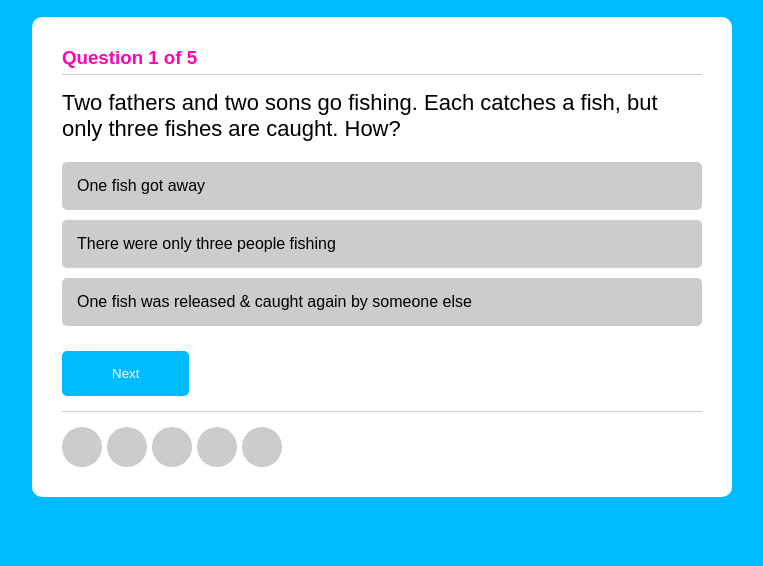
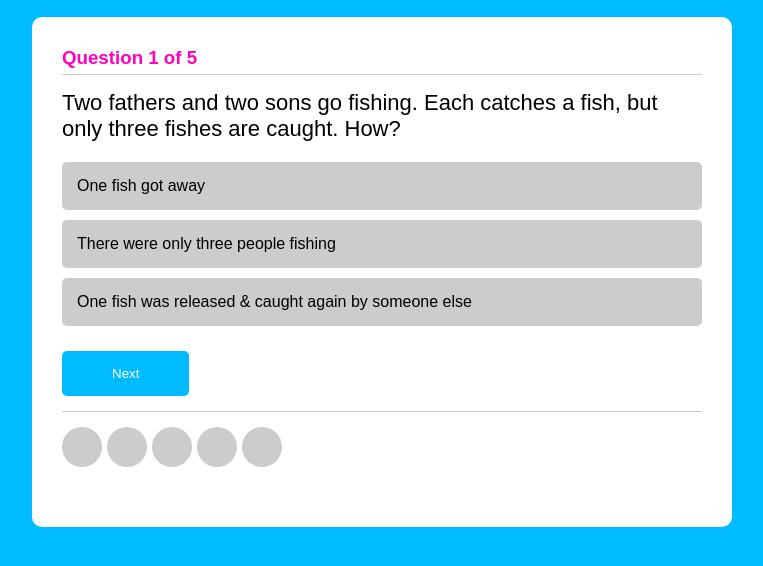
Before and after one commit to Seyi89/quizzapp, a plain HTML site: page index.html in a window 1280 px wide. Shown: the part 60-626 px from the top of the page, without its empty margins (258-1021 px from the left). Drawn offline with Linux system fonts and the light colour scheme.

Commit message:
minor changes

```diff
--- a/main.css
+++ b/main.css
@@ -33,7 +33,7 @@ and (max-device-width : 700px) {
 
 .quiz-container{
     max-width: 700px;
-    min-height: 480px;
+    min-height: 510px;
     background-color: #ffffff;
     margin:70px auto;
     margin-top: 15px;
```
